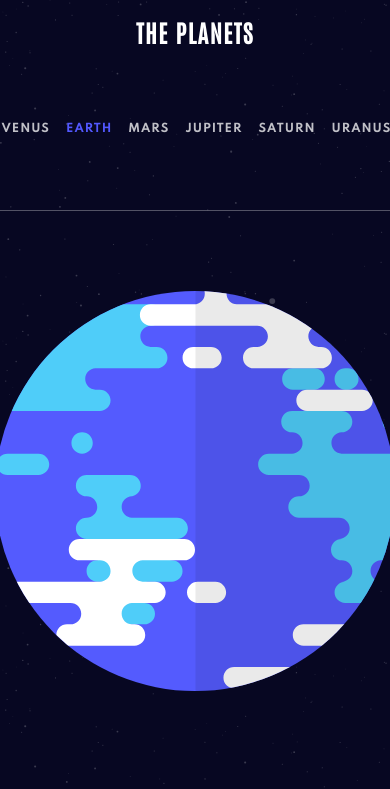
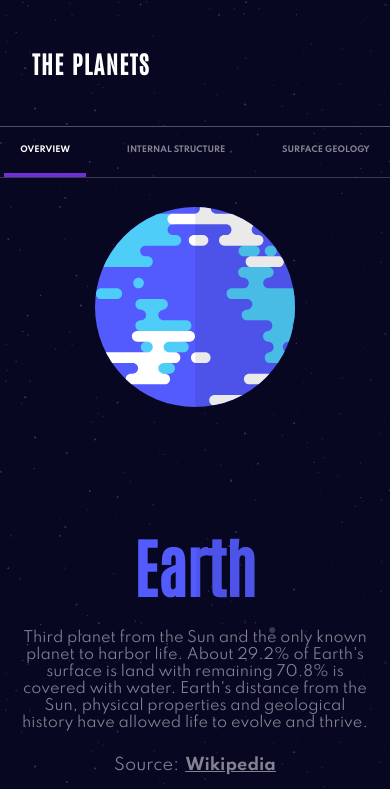
Before and after one commit to selly361/planet-facts-app, a React (Create React App) app: page /earth in a window 390 px wide. Shown: the top 789 px of the page. Built offline with nearby package versions, Linux system fonts and the light colour scheme.

Commit message:
added: tab switcher for mobile users. changed: made it a bit responsive for mobile users

```diff
--- a/src/components/Layout/Header/Header.tsx
+++ b/src/components/Layout/Header/Header.tsx
@@ -18,6 +18,12 @@ const StyledHeader = styled.header`
     height: 25vh;
     padding-top: 1rem;
 
+  }
+
+  @media (max-width: 730px){
+    flex-flow: row;
+    height: 15vh;
+    padding-top: 0;
   }
 `
 
--- a/src/components/Layout/Header/NavItems.tsx
+++ b/src/components/Layout/Header/NavItems.tsx
@@ -63,6 +63,11 @@ const NavItem = styled(NavLink)`
       font-size: .7rem;
      }
   }
+
+
+  @media (max-width: 730px){
+    display: none;
+  }
 `;
 
 const NavItems = () => {
--- a/src/components/Layout/PlanetMain/PlanetImage/PlanetImage.tsx
+++ b/src/components/Layout/PlanetMain/PlanetImage/PlanetImage.tsx
@@ -22,6 +22,15 @@ const Wrapper = styled.div`
   flex-flow: column;
   align-items: center;
   height: 400px;
+
+
+  @media (max-width: 730px){
+    justify-content: end;
+    height: max-content;
+    width: max-content;
+    margin: auto;
+  }
+
 `;
 
 const GeologyImage = styled.img`
@@ -42,6 +51,11 @@ const Image = styled.img`
     height: 500px;
     width: 500px;
   }
+
+  @media (max-width: 730px){
+    height: 200px;
+    width: 200px;
+  }
 `;
 
 const PlanetImage = ({ images, status, saturn }: PropTypes) => {
--- a/src/components/Layout/PlanetMain/PlanetListDetail/PlanetListDetail.tsx
+++ b/src/components/Layout/PlanetMain/PlanetListDetail/PlanetListDetail.tsx
@@ -21,6 +21,10 @@ const ListWrapper = styled.ul`
     height: max-content;
     }
 
+  @media (max-width: 730px){
+    grid-template-columns: 1fr;
+    gap: .5rem;
+  }
 `;
 
 const DetailListItem = styled.li`
@@ -31,10 +35,16 @@ const DetailListItem = styled.li`
   padding: 1rem;
 
 
-  @media (max-width: 1050px){
+  @media (max-width: 1050px) and (min-width: 730px){
     padding: .5rem;
     gap: .5rem;
     padding-left: .8rem;
+    }
+
+    @media (max-width: 730px){
+      flex-flow: row;
+      justify-content: space-between;
+      align-items: center;
     }
 `;
 
@@ -43,6 +53,11 @@ const Label = styled.p`
     color: hsl(240,6%,54%);
     font-weight: bold;
     font-size: .7rem;
+
+
+    @media (max-width: 730px){
+      font-size: .6rem;
+    }
 `
 
 
@@ -53,7 +68,12 @@ const Value = styled.h4`
     font-family: ${({theme}) => theme.fonts.secondary};
 
     @media (max-width: 1050px){
-      font-size: 1.7rem;
+      font-size: 1.3rem;
+    }
+
+
+    @media (max-width: 730px){
+      font-size: 1.2rem;
     }
 `
 
--- a/src/components/Layout/PlanetMain/PlanetMain.tsx
+++ b/src/components/Layout/PlanetMain/PlanetMain.tsx
@@ -23,12 +23,13 @@ const StyledMain = styled.main`
 const PlanetContent = styled.div`
   width: 100%;
   display: flex;
-  justify-content: end;
-  gap: 10rem;
+  justify-content: center;
+  gap: 13rem;
 
 
   @media (max-width: 1050px){
     flex-flow: column;
+    gap: 1rem;
   }
 `;
 
--- a/src/components/Layout/PlanetMain/PlanetTabInfo/PlanetTabInfo.tsx
+++ b/src/components/Layout/PlanetMain/PlanetTabInfo/PlanetTabInfo.tsx
@@ -45,6 +45,11 @@ const StyledArticle = styled.article`
     width: 330px;;
   }
 
+  @media (max-width: 730px){
+    width: 100%;
+    text-align: center;
+  }
+
 `;
 
 const PlanetName = styled.h1<{ mask: string }>`
@@ -59,6 +64,10 @@ const PlanetName = styled.h1<{ mask: string }>`
   -webkit-background-clip: text;
   background-position: center;
   background-size: 700px;
+
+  @media (max-width: 730px){
+    font-size: 4rem;
+  }
 `;
 
 const Source = styled.span`
@@ -83,9 +92,22 @@ const TabWrapper = styled.ul`
     height: 65%;
     width: 250px;
   }
+
+  @media (max-width: 730px){
+    position: absolute;
+    top: 15vh;
+    width: 100vw;
+    margin: auto;
+    left: 0;
+    right: 0;
+    border-bottom: 1px solid hsla(0, 0%, 100%, 0.2);
+    height: max-content;
+    display: flex;
+    justify-content: space-around;
+  }
 `;
 
-const Tab = styled.button<{ color: (string | undefined) }>`
+const Tab = styled.button<{ color: (string | undefined), activeColor: (string) }>`
   display: flex;
   padding: 1rem;
   justify-content: space-between;
@@ -94,7 +116,6 @@ const Tab = styled.button<{ color: (string | undefined) }>`
   align-items: center;
   cursor: pointer;
   background-color: ${props => props.color || "transparent"};
-  border: 1px solid hsla(0, 0%, 100%, 0.2);
 
   &:hover {
   background-color: ${({theme}) => theme.colors.grayLight};
@@ -118,6 +139,25 @@ const Tab = styled.button<{ color: (string | undefined) }>`
       gap: 1rem;
      }
   }
+  @media (max-width: 730px){
+    transition: 1s color ease, 1s border ease;
+    border: none;
+    border-bottom: 4px solid ${props => props.color || "transparent"};
+    font-family: ${({theme}) => theme.fonts.primary};
+    color: hsl(240,6%,54%);
+    font-size: .5rem;
+    font-weight: 700;
+    color:  ${props => props.activeColor};
+
+    &:hover, & {
+    background-color: transparent;
+    }
+
+    li {
+      display: none;
+    }
+  }
+
 `;
 
 
@@ -132,6 +172,11 @@ const PlanetDesc = styled.p`
     height: max-content;
     font-size: .9rem;
   }
+
+  @media (max-width: 730px){
+    text-align: center;
+  }
+
 `;
 
 const PlanetTabInfo = ({
@@ -170,7 +215,7 @@ const PlanetTabInfo = ({
       </StyledArticle>
       <TabWrapper>
         {tabs.map((tab, i) => (
-          <Tab key={tab.label} color={status === tab.tabStatus ? planetDesign?.sectionColor : ""} onClick={() => setStatus(tab.tabStatus)}>
+          <Tab key={tab.label} activeColor={status === tab.tabStatus ? "white" : ""} color={status === tab.tabStatus ? planetDesign?.sectionColor : ""} onClick={() => setStatus(tab.tabStatus)}>
             <li>0{i + 1}</li> {tab.label}
           </Tab>
         ))}
--- a/src/global/global-styles.ts
+++ b/src/global/global-styles.ts
@@ -1,11 +1,16 @@
 import { createGlobalStyle } from "styled-components";
 
 export const GlobalStyle = createGlobalStyle`
+
+*:focus, *:active {
+      -webkit-tap-highlight-color: transparent;
+    }
+
+
     * {
         box-sizing: border-box;
         padding: 0;
         margin: 0;
-        -webkit-tap-highlight-color: none;
     }
 
     body, #root {
```
